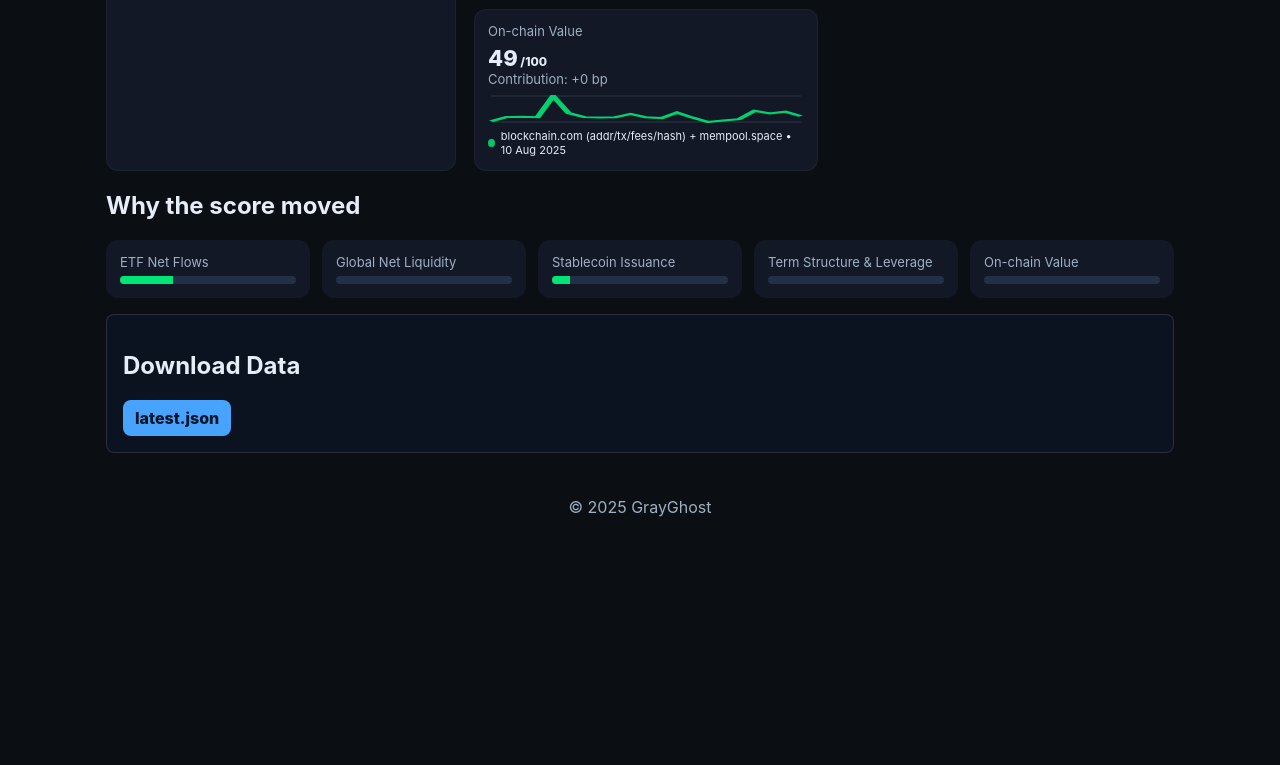
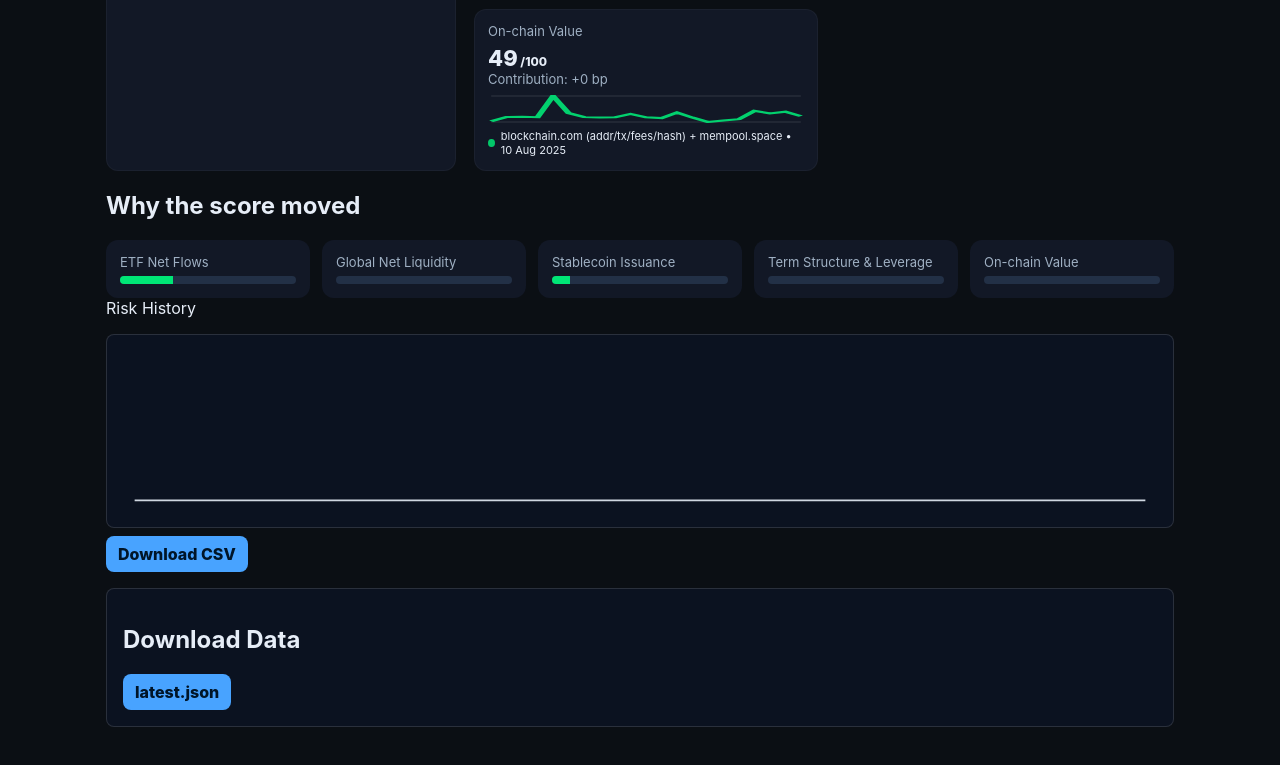
Before and after one commit to firemansghost/grayghost-risk, a plain HTML site: page app/index.html in a window 1280 px wide. Shown: the part 513-1278 px from the top of the page. Before the commit the page ends 1054 px from the top, so only its background shows below. Drawn offline with Linux system fonts and the light colour scheme.

Commit message:
Update index.html
Risk history

```diff
--- a/app/index.html
+++ b/app/index.html
@@ -28,6 +28,16 @@
       <div id="contribs" class="contribs"></div>
     </section>
 
+    <section class="card">
+  <div class="title">Risk History</div>
+  <!-- sparkline/area goes here -->
+  <div id="history" class="history"></div>
+
+  <div class="row" style="justify-content:flex-end; margin-top:8px;">
+    <a id="downloadCsv" class="btn" href="#" download>Download CSV</a>
+  </div>
+</section>
+
     <section class="history">
       <h2>Download Data</h2>
     <a class="btn" href="https://raw.githubusercontent.com/firemansghost/grayghost-risk/main/data/latest.json" target="_blank">latest.json</a>
```
